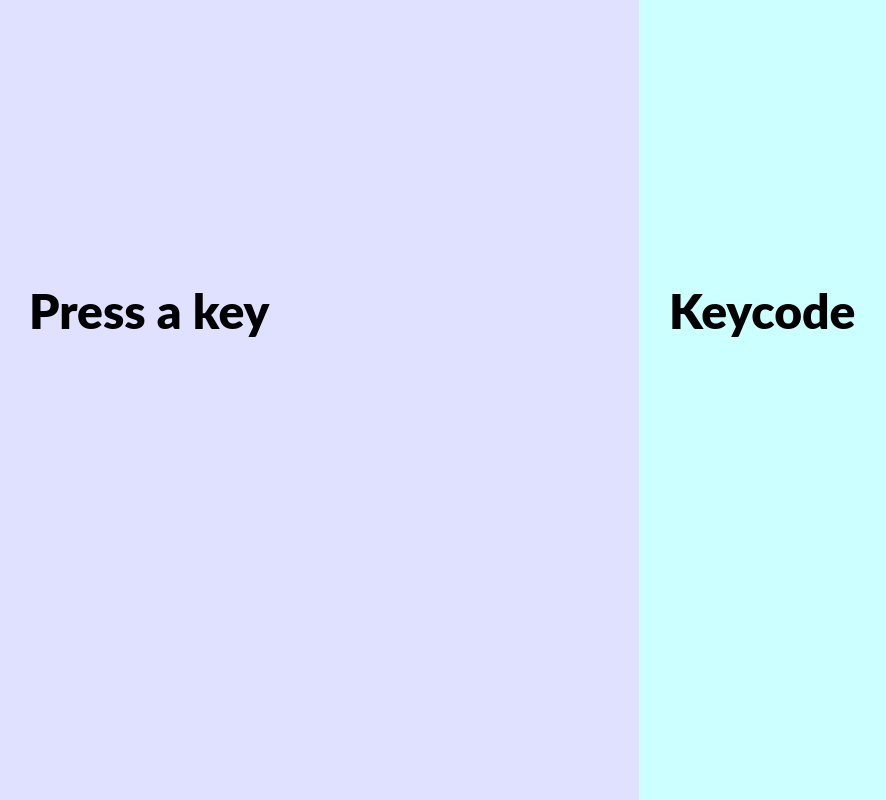
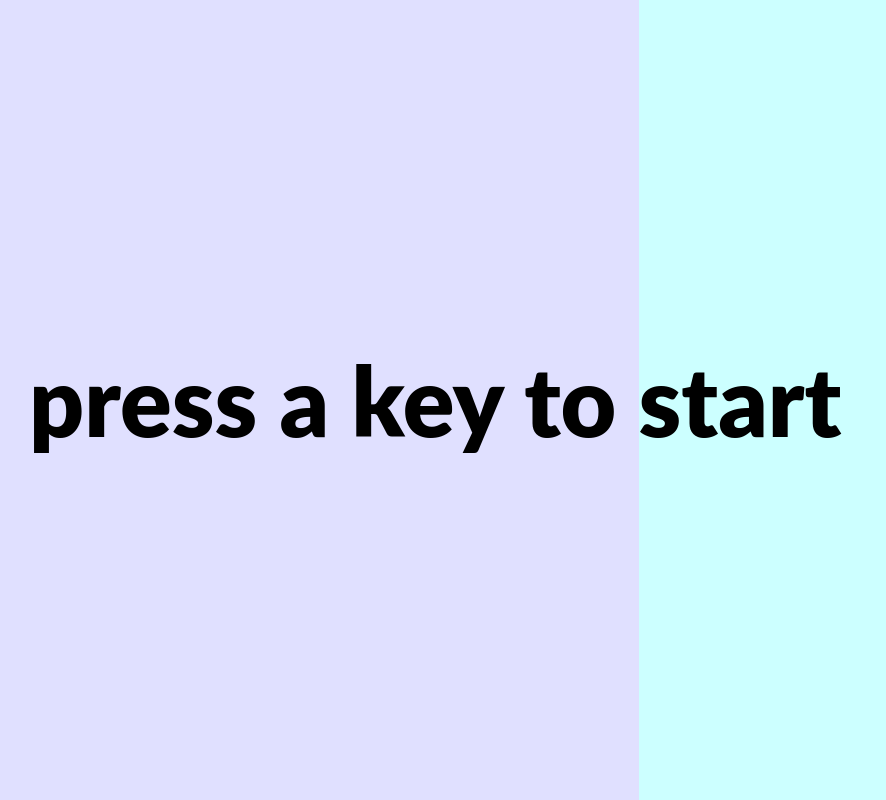
Before and after one commit to clareoneill/keycode-finder, a plain HTML site: page index.html in a window 1280 px wide. Shown: the whole page, without its empty margins (1-887 px from the left). Drawn offline with Linux system fonts and the light colour scheme.

Commit message:
add instructional start panel, comment js code

```diff
--- a/index.html
+++ b/index.html
@@ -10,8 +10,9 @@
 
 		body {
 		  font-family: 'Lato', sans-serif;
-		  font-size: 10rem;
+		  font-size: 3rem;
 		  font-weight: 400;
+		  text-align: center;
 		  margin: 0;
 		  padding: 0;
 		  min-width: 320px;
@@ -19,13 +20,28 @@
 
 		p {
 		  font-weight: 900;
-		  font-size: 3rem;
+		  margin: 0;
 		}
 
 		small {
 		  font-size: 5rem;
 		  line-height: 2;
 		  display: block;
+		}
+
+		.hidden {
+			visibility: hidden;
+		}
+
+		#start {
+			font-size: 6rem;
+			line-height: 1;
+			position: fixed;
+			padding: 30px;
+			height: 100%;
+			display: flex;
+			align-items: center;
+			z-index: 1;
 		}
 
 		.half {
@@ -40,6 +56,8 @@
 				position: fixed;
 				display: flex;
 				align-items: center;
+				justify-content: center;
+				z-index: 0;
 			}
 			.half:last-of-type {
 		    left: 50%;
@@ -54,23 +72,26 @@
 		  background-color: #ccffff;
 		}
 
-		#key-str,
-		#key-code {
-		  height: 180px;
+		.output {
+			font-size: 10rem;
+			height: 180px;
 		}
 	</style>
 </head>
 <body>
+	<div id="start">
+		<p>press a key to start</p>
+	</div>
 	<div class="half input">
-	  <div class="content">
-	    <p>Press a key</p>
-	    <div id="key-str"></div>
+	  <div class="content hidden">
+	    <p>key string</p>
+	    <div id="key-str" class="output"></div>
 	  </div>
 	</div>
 	<div class="half result">
-	  <div class="content">
-	    <p>Keycode</p>
-	    <div id="key-code"></div>
+	  <div class="content hidden">
+	    <p>key code</p>
+	    <div id="key-code" class="output"></div>
 	  </div>
 	</div>
 
@@ -83,7 +104,10 @@
 		        keyStr: document.getElementById('key-str'),
 		        keyCode: document.getElementById('key-code'),
 		        charCode: 0,
-		        charStr: ''
+		        charStr: '',
+		        keyStart: false,
+		        startDiv: document.getElementById('start'),
+		        contentDivs: document.getElementsByClassName('content')
 		      },
 
 		      init: function() {
@@ -97,12 +121,34 @@
 		        document.addEventListener('keydown', function(event) {
 		          event.preventDefault();
 
+		          // first keydown
+		          if( !s.keyStart ) {
+		          	// hide the start div
+		          	if( s.startDiv.classList ) {
+		          	  s.startDiv.classList.add('hidden');
+		          	}
+		          	// reveal the content divs
+		          	for( var i = 0; i < s.contentDivs.length; i++ ) {
+		          		if( s.contentDivs[i].classList ) {
+		          		  s.contentDivs[i].classList.remove('hidden');
+		          		}
+		          	}
+		          	// set keystart to true
+		          	s.keyStart = true;
+		          }
+
+		          // clear the output divs
 		          s.keyStr.innerHTML = '';
 		          s.keyCode.innerHTML = '';
+		          // get the character code
 		          s.charCode = event.keyCode || event.which;
+		          // get the character string
+		          // and stick it in the key code output div
 		          s.charStr =  String.fromCharCode( s.charCode );
 		          s.keyCode.innerHTML = s.charCode;
 
+		          // run through the codes that don't have an output
+		          // and assign strings to them
 		          switch ( s.charCode ) {
 		          	// space
 		          	case 32:
@@ -153,6 +199,7 @@
 		          	case 9:
 		          		s.keyStr.innerHTML = '<small>(tab)</small>';
 		          		break;
+
 		          	// everything else
 		          	default:
 		          		s.keyStr.innerHTML = s.charStr;
```
